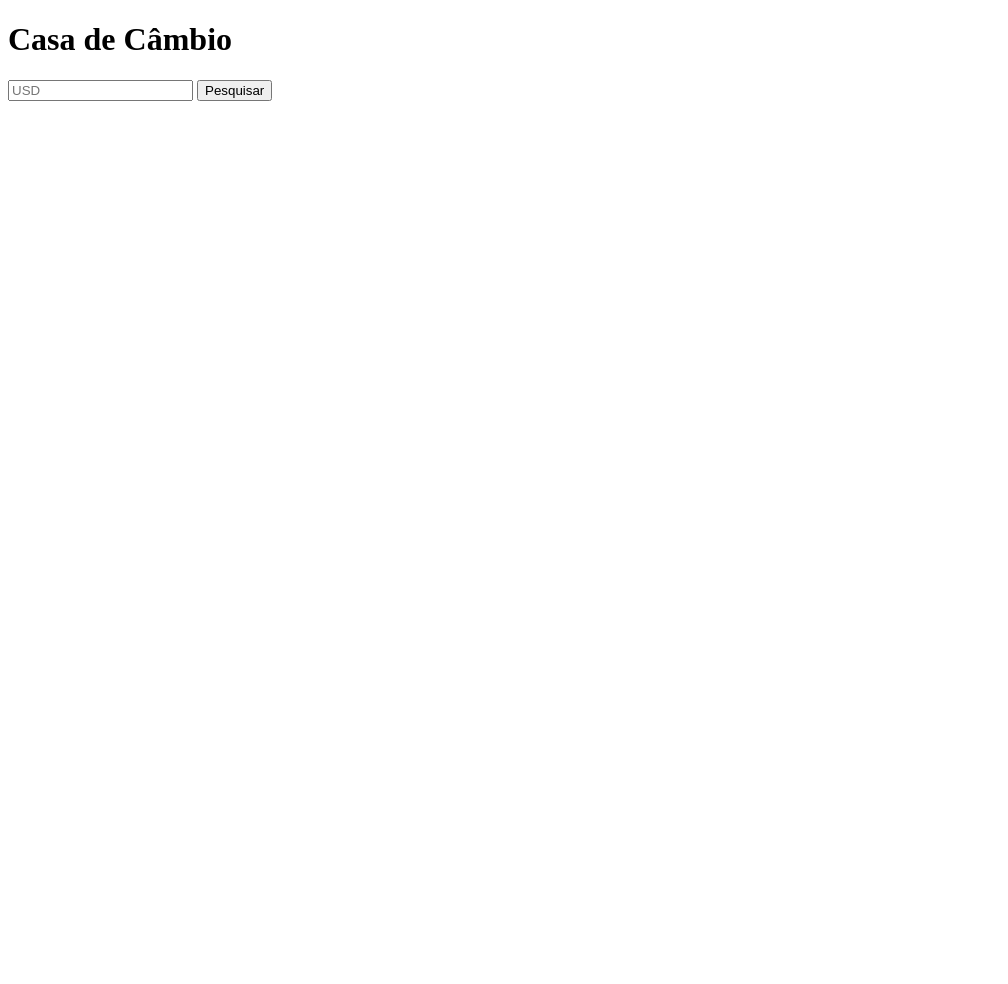
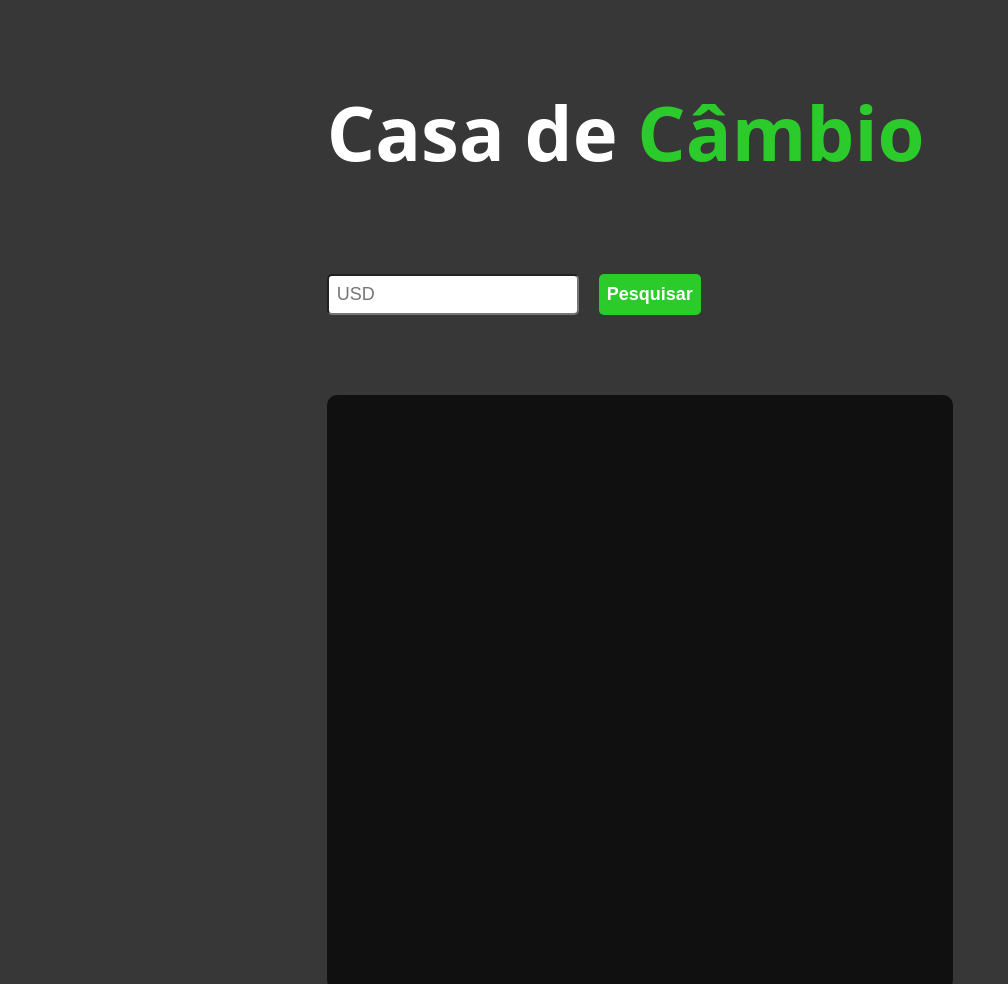
Before and after one commit to eu-neita/projeto-casa-de-cambio, a website built with Vite: page index.html in a window 1280 px wide. Shown: the top 984 px of the page, without its empty margins (0-1008 px from the left). Before the commit the page ends 800 px from the top, so only its background shows below. Built offline with nearby package versions, Linux system fonts and the light colour scheme; some packages are replaced by stand-ins of ours.

Commit message:
--allow-empty

```diff
--- a/index.html
+++ b/index.html
@@ -4,12 +4,12 @@
   <meta charset="UTF-8">
   <meta http-equiv="X-UA-Compatible" content="IE=edge">
   <meta name="viewport" content="width=device-width, initial-scale=1.0">
-  <title>Casa de câmbio</title>
+  <title>Casa de Cambio</title>
   <link rel="stylesheet" href="sweetalert2.min.css">
   <link rel="stylesheet" href="./src/style.css">
 </head>
 <body>
-  <h1>Casa de Câmbio</h1>
+  <h1>Casa de <span class="green">Câmbio</span></h1>
   <div id="cont-input">
     <input type="text" name="coin" id="coin-inp" placeholder="USD">
     <button id="input-button">Pesquisar</button>
--- a/package.json
+++ b/package.json
@@ -10,6 +10,8 @@
   "author": "",
   "license": "ISC",
   "dependencies": {
+    "@sweetalert2/theme-dark": "^5.0.15",
+    "@sweetalert2/themes": "^5.0.15",
     "sweetalert2": "^11.7.1",
     "vite": "^4.1.1"
   },
--- a/src/main.js
+++ b/src/main.js
@@ -7,17 +7,17 @@ const DIV_RESULT = document.getElementById('cont-result')
 
 
 const getData = (func) => {
-  const INPUT = document.getElementById('coin-inp').value;
+  const INPUT = document.getElementById('coin-inp').value.toUpperCase();
   fetch(`https://api.exchangerate.host/latest?base=${INPUT}`).then((response) => response.json())
     .then((data) => {
       if (data.base !== INPUT ) {
         throw new Error(error)
       }
       func(data)
-    }).catch((error) => {
+    }).catch(() => {
       Swal.fire({
         title: 'ops... ',
-        text: 'Você precisa passar uma moeda',
+        text: 'Você precisa passar uma moeda válida',
         icon: 'error',
         confirmButtonText: 'OK'
       })
@@ -29,9 +29,9 @@ const printResult = ({ rates }) => {
   Object.keys(rates).forEach((coin, i) => {
     const ol = document.createElement("ol");
     const li = document.createElement("li");
-    li.innerHTML = `${coin}
+    li.innerHTML = `${coin}: <span class="yellow">
     ${Object.values(rates).map((Values) => Values)[i]
-      .toFixed([3])}`;
+      .toFixed([3])}</span>`;
     ol.appendChild(li);
     DIV_RESULT.appendChild(li);
   });
--- a/src/style.css
+++ b/src/style.css
@@ -1,3 +1,108 @@
+
+body {
+  background-color: rgb(56, 55, 55);
+  color: white;
+  margin: 0;
+  font-family: system-ui, -apple-system, BlinkMacSystemFont, 'Segoe UI', Roboto, Oxygen, Ubuntu, Cantarell, 'Open Sans', 'Helvetica Neue', sans-serif;
+  display: flex;
+  flex-flow: column wrap ;
+  align-content: center;
+}
+
+h1 {
+  margin-top: 80px;
+  font-size: 76px;
+  margin-left: 40px;
+  display: inline-block;
+}
+
+#cont-input {
+  display: flex;
+  justify-content: flex-start;
+  margin: 40px;
+}
+
+.green {
+  color: rgb(43, 203, 43);
+
+}
+
+.yellow {
+  color: rgb(232, 225, 94);
+}
+
+#coin-inp {
+  margin-right: 20px;
+  padding: 8px;
+  font-size: 18px;
+  outline: none;
+  border-radius: 5px;
+}
+
+#coin-inp:hover {
+  box-shadow:  0 0 0 3px rgb(8, 60, 204);
+  transition: 0.1s;
+}
+
+#input-button {
+  padding: 8px;
+  font-size: 18px;
+  background-color: rgb(43, 203, 43);
+  color: white;
+  font-weight: 800;
+  border-style: none;
+  border-radius: 5px;
+}
+
+#input-button:hover {
+  background-color: rgb(25, 120, 25);
+  transition: 0.2s;
+}
+
+#cont-result {
+  display: flex;
+  overflow-y: scroll;
+  flex-flow: row wrap;
+  width: 48%;
+  height: 583px;
+  background-color: rgb(16, 16, 16);
+  margin: 40px;
+  padding: 6px;
+  border-radius: 10px;
+
+}
+
 li {
+  list-style-image: none;
   list-style-image: url('./images/coins-svgrepo-com\ 1.png');
+  padding: 16px;
+  background-color: rgb(47, 47, 47);
+  border-radius: 5px;
+  margin: 8px;
+  min-width: 173px;
+  min-height: 30px;
+  max-width: 173px;
+  font-size: 15px;
+  list-style-position: inside;
+  list-style-type: inherit;
 }
+
+#cont-result:hover {
+  box-shadow:  0 0 0 2px rgb(8, 60, 204);
+  transition: 0.1s;
+}
+
+#cont-result::-webkit-scrollbar {
+  width: 12px;
+}
+
+#cont-result::-webkit-scrollbar-track {
+  background: rgb(33, 33, 33);
+  border-radius: 5px;
+}
+
+#cont-result::-webkit-scrollbar-thumb {
+  background-color: rgb(57, 57, 57);
+  border-radius: 20px;
+  border: 3px solid rgb(33, 33, 33);
+}
```
Also changed, not shown: 1 other file.
